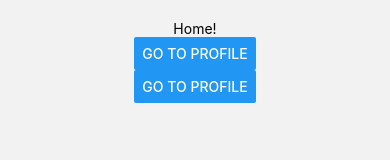
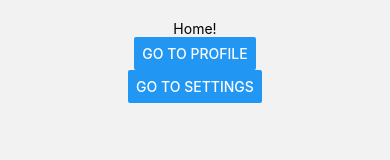
Before and after one commit to AramZakaryan/rnNav, a React Native app: screen / in a window 390 px wide. Shown: the part 368-528 px from the top of the page. Built offline with nearby package versions, Linux system fonts and the light colour scheme.

Commit message:
with ProfileScreen with params passing from HomeScreen

```diff
--- a/App.tsx
+++ b/App.tsx
@@ -95,16 +95,26 @@ function HomeScreen({navigation}: HomeScreenProps) {
     return (
         <View style={{flex: 1, justifyContent: 'center', alignItems: 'center'}}>
             <Text>Home!</Text>
-            <Button title={"go to Profile"} onPress={() => navigation.navigate("Profile")}/>
-            <Button title={"go to profile"} onPress={() => navigation.navigate("Settings")}/>
+            <Button title={"go to Profile"}
+                    onPress={() => navigation.navigate("Profile", {name: "Gago", age: 56})}
+            />
+            <Button title={"go to Settings"} onPress={() => navigation.navigate("Settings")}/>
         </View>
     );
 }
 
-function ProfileScreen() {
+type ProfileScreenProps = BottomTabScreenProps<TabParamList, 'Profile'>;
+
+function ProfileScreen({route,navigation}:ProfileScreenProps) {
     return (
         <View style={{flex: 1, justifyContent: 'center', alignItems: 'center'}}>
             <Text>Profile!</Text>
+            <Text>Hello, I am {route.params?.name}
+                and I am {route.params?.age} old.</Text>
+            <Button title={"go to Home"}
+                    onPress={() => navigation.navigate("Home")}
+            />
+            <Button title={"go to Settings"} onPress={() => navigation.navigate("Settings")}/>
         </View>
     );
 }
@@ -119,7 +129,7 @@ function SettingsScreen() {
 
 type TabParamList = {
     Home: undefined
-    Profile: undefined
+    Profile: undefined | { name: String, age: number }
     Settings: undefined
 };
 
```
